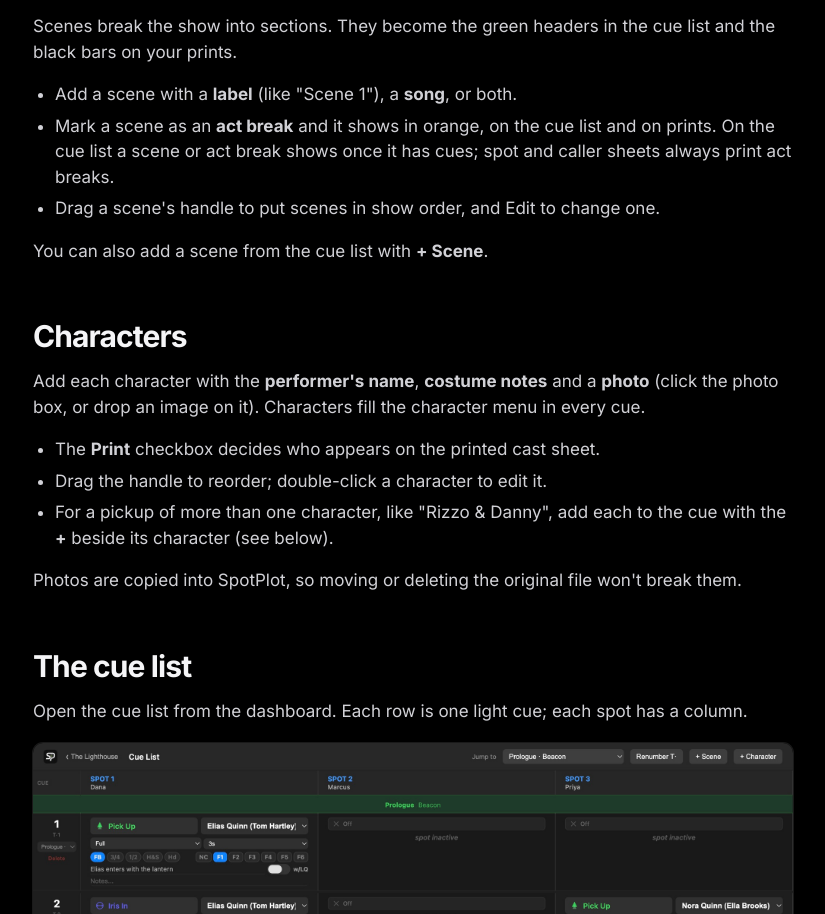
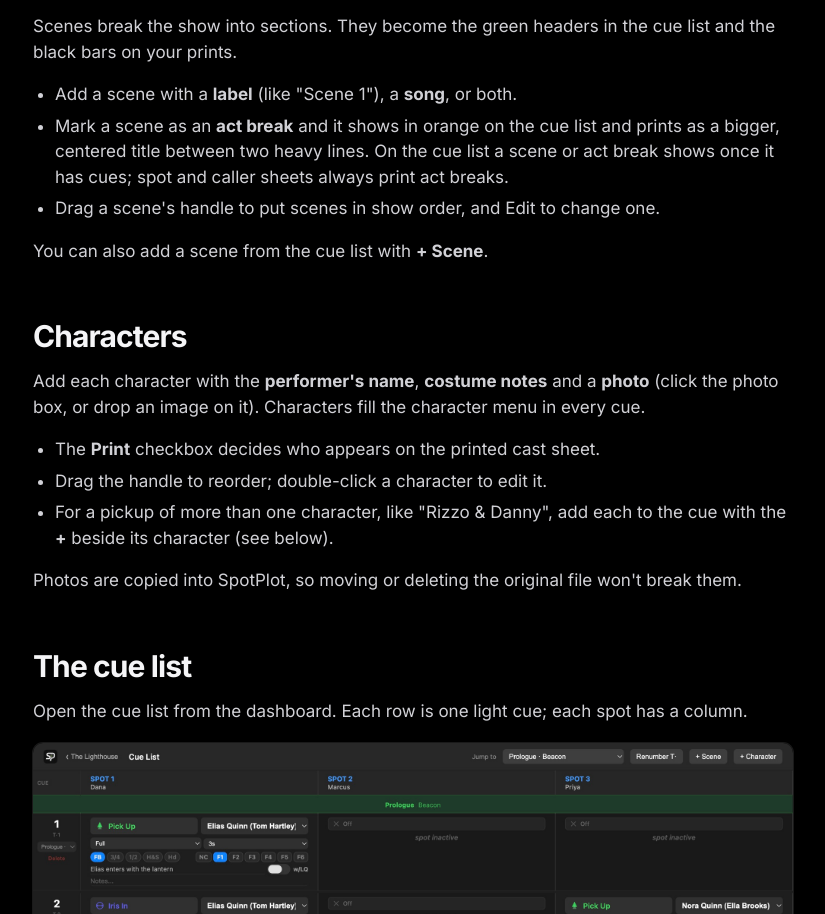
Before and after one commit to wheeler-moon/spotplot-website, a plain HTML site: page manual.html in a window 1280 px wide. Shown: the part 3208-4122 px from the top of the page, without its empty margins (339-1164 px from the left). Drawn offline with Linux system fonts and the light colour scheme.

Commit message:
Manual: how act breaks print

```diff
--- a/manual.html
+++ b/manual.html
@@ -99,7 +99,7 @@
       <p>Scenes break the show into sections. They become the green headers in the cue list and the black bars on your prints.</p>
       <ul>
         <li>Add a scene with a <strong>label</strong> (like "Scene 1"), a <strong>song</strong>, or both.</li>
-        <li>Mark a scene as an <strong>act break</strong> and it shows in orange, on the cue list and on prints. On the cue list a scene or act break shows once it has cues; spot and caller sheets always print act breaks.</li>
+        <li>Mark a scene as an <strong>act break</strong> and it shows in orange on the cue list and prints as a bigger, centered title between two heavy lines. On the cue list a scene or act break shows once it has cues; spot and caller sheets always print act breaks.</li>
         <li>Drag a scene's handle to put scenes in show order, and Edit to change one.</li>
       </ul>
       <p>You can also add a scene from the cue list with <strong>+ Scene</strong>.</p>
```
